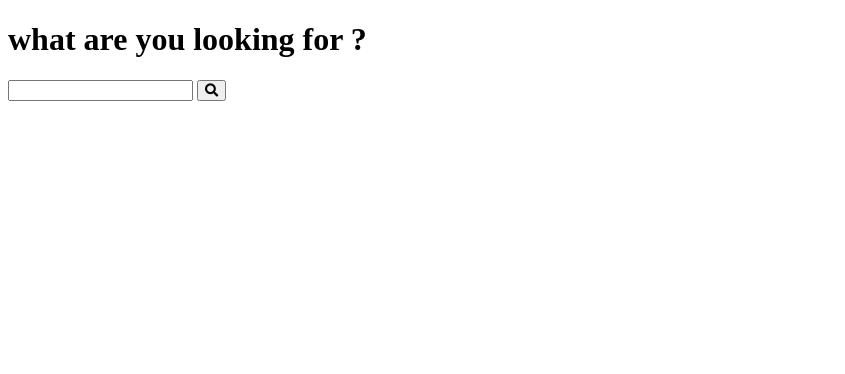
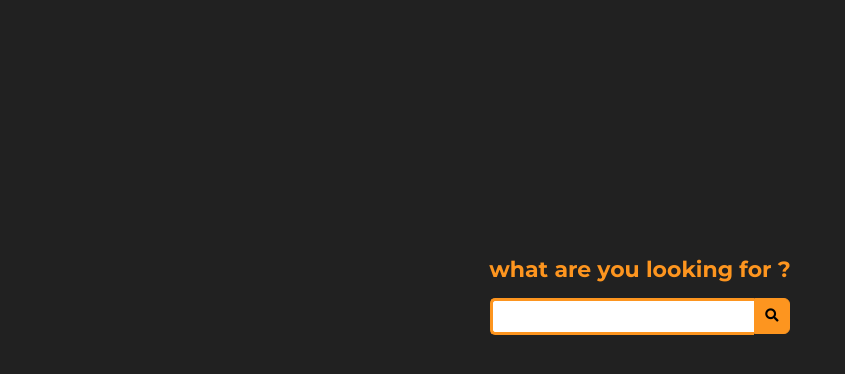
Before and after one commit to suknaic/code-drops-26-debouce-rocketseat, a plain HTML site: page index.html in a window 1280 px wide. Shown: the whole page, without its empty margins (0-845 px from the left). Drawn offline with Linux system fonts and the light colour scheme.

Commit message:
add styles for document

```diff
--- a/style.css
+++ b/style.css
@@ -1 +1,66 @@
 /* escreva seu codigo aqui */
+@import url("http://fonts.googleapis.com/css2?family=Montserrat:wght@400;700&display=swap");
+
+* {
+  -webkit-font-smooothing: antialiased;
+}
+:root {
+  --primary-color: #fd951f;
+}
+
+html {
+  font-size: 62.5%;
+}
+
+body {
+  background-color: #212121;
+  font-family: "Montserrat", sans-serif;
+}
+h1 {
+  color: var(--primary-color);
+  font-size: 2.2rem;
+}
+
+.wrap {
+  width: 100%;
+  height: 70vh;
+
+  display: flex;
+  flex-direction: column;
+  align-items: center;
+  justify-content: center;
+}
+
+.search {
+  max-width: 300px;
+  width: 50%;
+
+  display: flex;
+}
+
+input {
+  width: 100%;
+
+  border: 3px solid var(--primary-color);
+  border-right: none;
+  border-radius: 5px 0 0 5px;
+
+  padding: 8px 16px;
+
+  outline: none;
+  color: #212121;
+}
+
+input:focus {
+  color: black;
+}
+
+button {
+  background: var(--primary-color);
+
+  width: 40px;
+  height: 36px;
+
+  border-radius: 0 6px 6px 0;
+  border: 1px solid var(--primary-color);
+}
```
